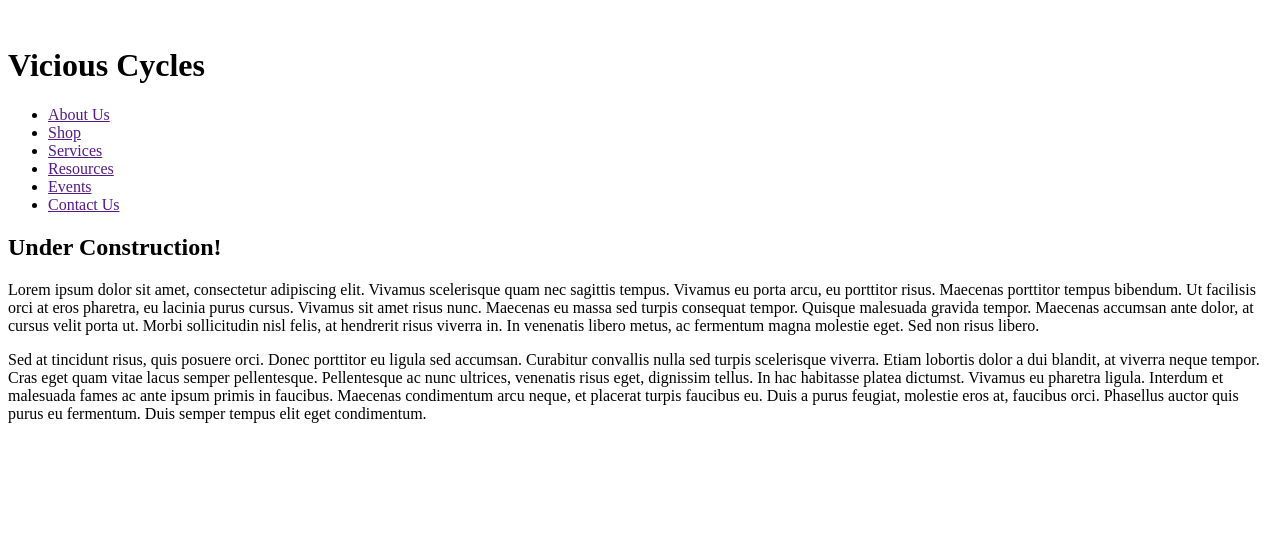
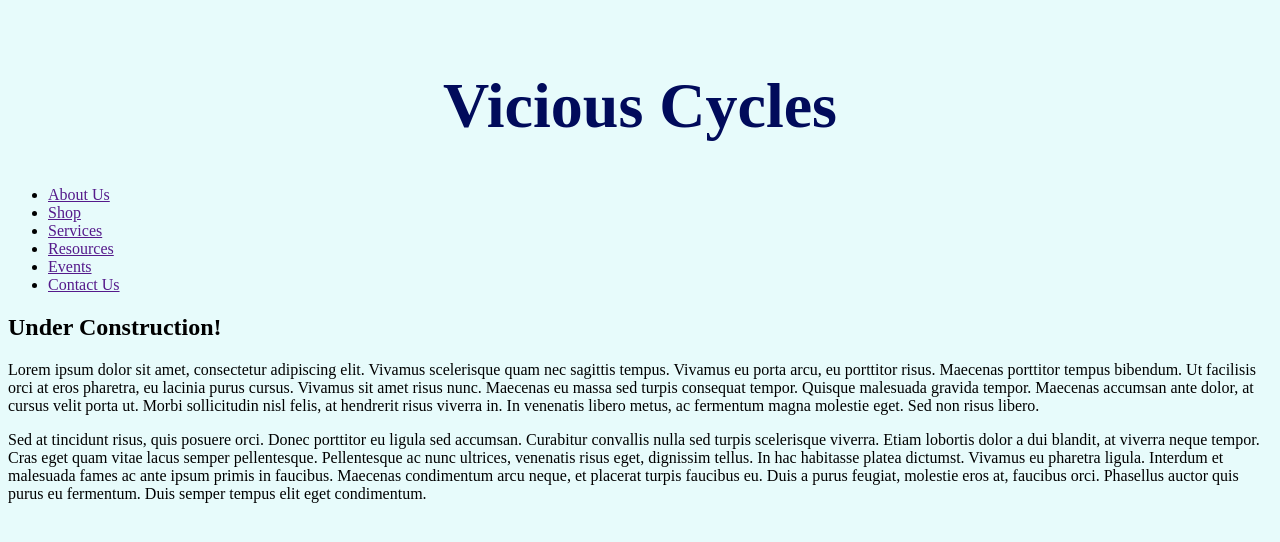
Before and after one commit to jazberry/ViciousCyclesProject, a plain HTML site: page index.html in a window 1280 px wide. Drawn offline with Linux system fonts and the light colour scheme.

Commit message:
Add files via upload

```diff
--- a/index.html
+++ b/index.html
@@ -6,8 +6,17 @@
     <meta http-equiv='X-UA-Compatible' content='IE=edge'>
     <title>Vicious Cycles</title>
     <meta name='viewport' content='width=device-width, initial-scale=1'>
-    <link rel='stylesheet' type='text/css' media='screen' href='main.css'>
-    <script src='main.js'></script>
+    <style>
+        body {
+            background-color: #E7FBFB;
+        }
+
+        h1 {
+            font-size: 4em;
+            text-align: center;
+            color: #010B5B;
+        }
+    </style>
 </head>
 <body>
     <div class="container">
```
